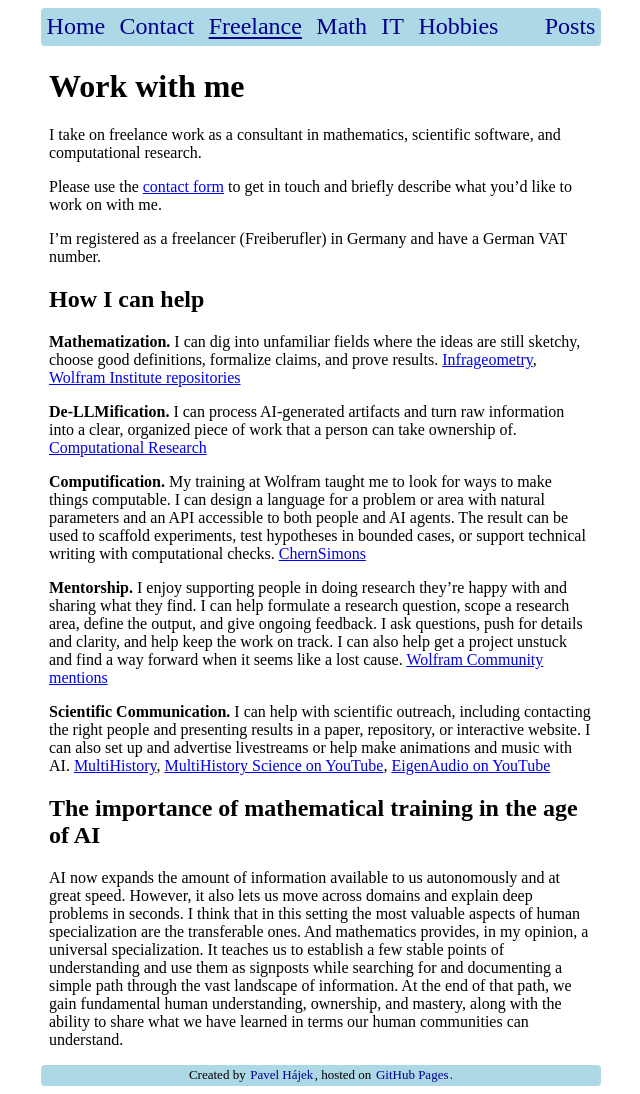
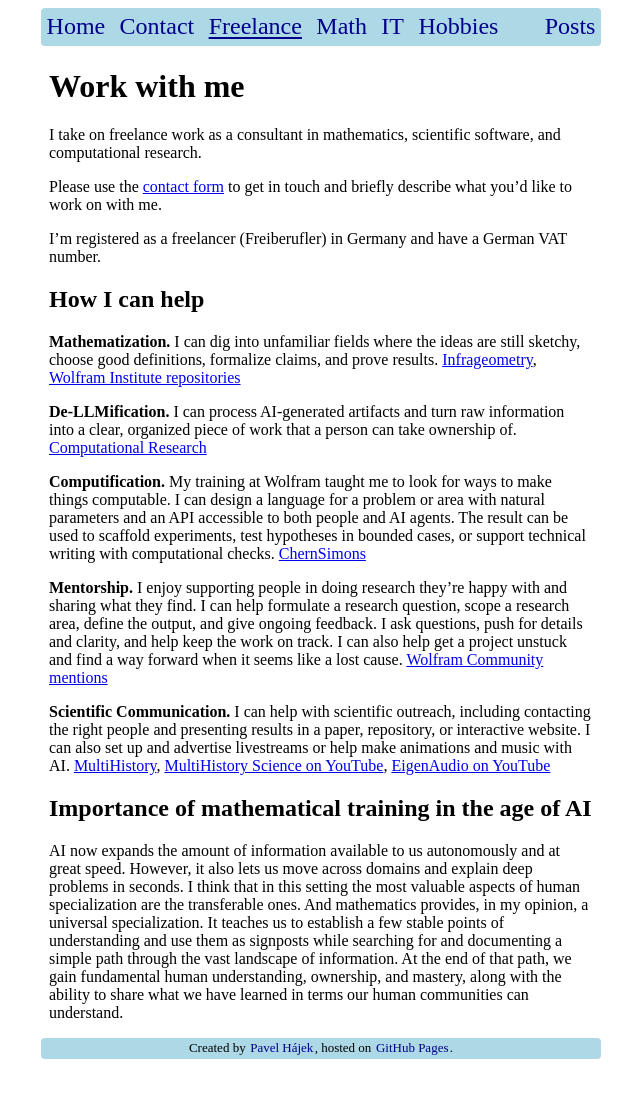
Before and after one commit to p135246/p135246.github.io, a Jekyll site: the page built from WorkWithMe.md, in a window 1280 px wide. Shown: the whole page, without its empty margins (319-959 px from the left). Built offline with Jekyll 4.4.1, drawn with Linux system fonts in a browser that asks for light colours; after the commit the page ends 1067 px from its top, so only the background shows below that.

Commit message:
Shorten the mathematical training heading

```diff
--- a/WorkWithMe.md
+++ b/WorkWithMe.md
@@ -25,7 +25,7 @@ I’m registered as a freelancer (Freiberufler) in Germany and have a German VAT
 
 **Scientific Communication.** I can help with scientific outreach, including contacting the right people and presenting results in a paper, repository, or interactive website. I can also set up and advertise livestreams or help make animations and music with AI. [MultiHistory][multihistory], [MultiHistory Science on YouTube][multihistory-youtube], [EigenAudio on YouTube][eigenaudio]
 
-## The importance of mathematical training in the age of AI
+## Importance of mathematical training in the age of AI
 
 AI now expands the amount of information available to us autonomously and at great speed. However, it also lets us move across domains and explain deep problems in seconds. I think that in this setting the most valuable aspects of human specialization are the transferable ones. And mathematics provides, in my opinion, a universal specialization. It teaches us to establish a few stable points of understanding and use them as signposts while searching for and documenting a simple path through the vast landscape of information. At the end of that path, we gain fundamental human understanding, ownership, and mastery, along with the ability to share what we have learned in terms our human communities can understand.
 
```
